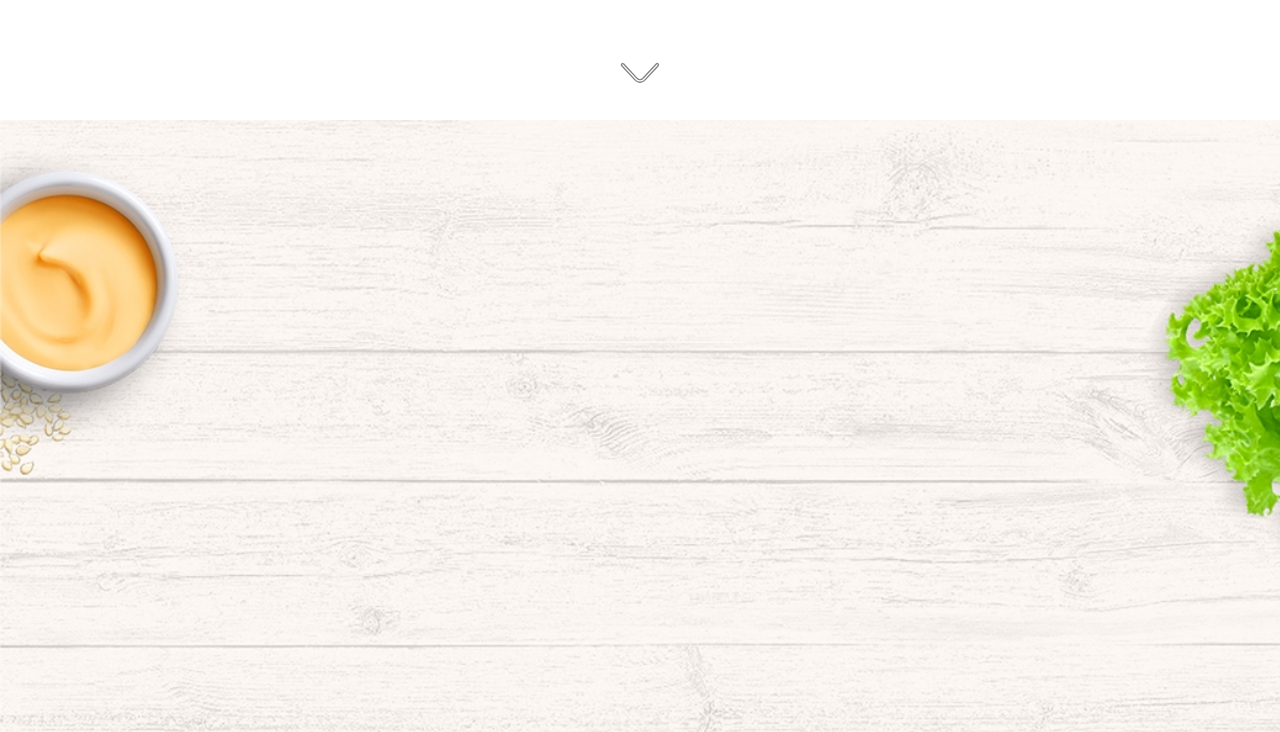
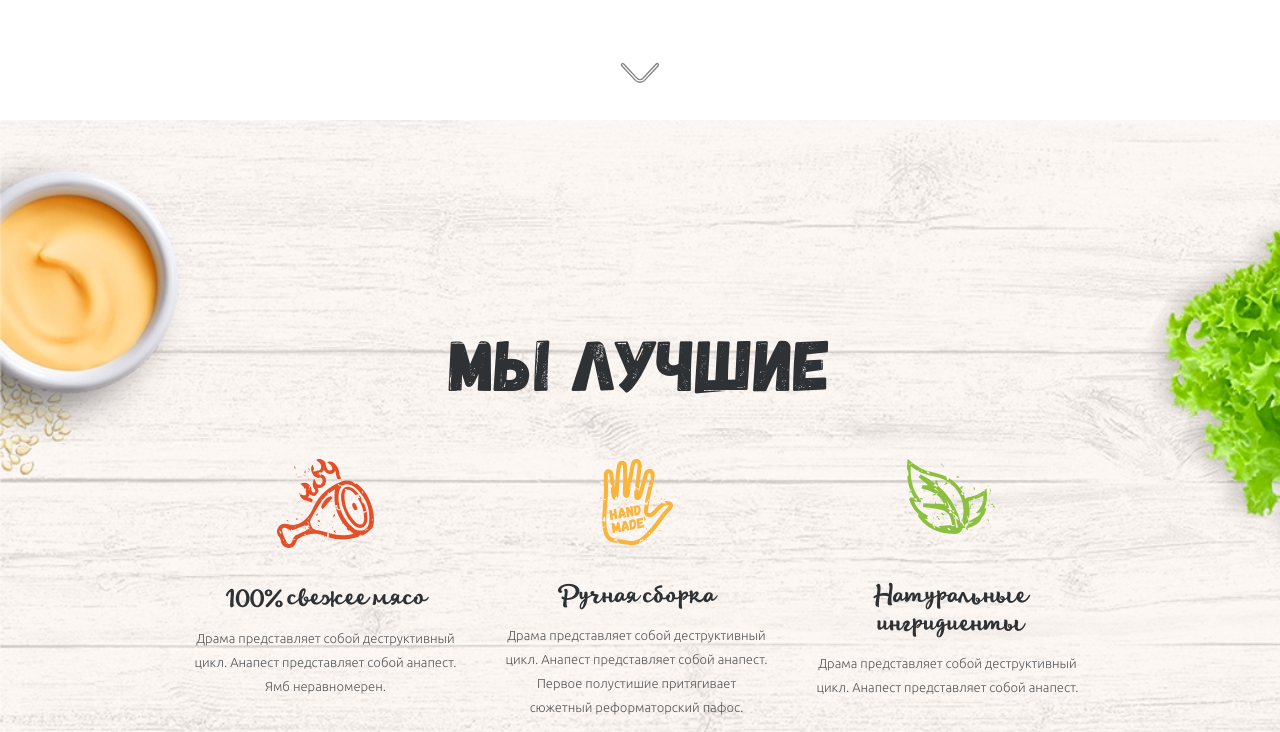
Before and after one commit to sheintechnics/burger, a website: page app/index.html in a window 1280 px wide. Shown: the part 680-1412 px from the top of the page. Drawn offline with Linux system fonts and the light colour scheme; files whose address does not match are found by name.

Commit message:
second section finish

```diff
--- a/app/index.html
+++ b/app/index.html
@@ -39,7 +39,7 @@
 							<img src="img/header/header-burger.png" alt="Мистер Бургер" class="main__img">
 						</div>
 						<div class="main__right">
-							<h1 class="main__right-title">Мы делаем</h1>
+							<h1 class="section-title">Мы делаем</h1>
 							<h2 class="main__right-subtitle">натуральные бургеры</h2>
 						</div>
 					</div>
@@ -52,7 +52,30 @@
 			</section>
 			<section class="section best">
 				<div class="container">
-
+					<h2 class="section-title best__title">Мы лучшие</h2>
+					<ul class="best__list">
+						<li class="best__item">
+							<div class="best__item-img"><img src="img/best/meat-icon.svg" alt="Мясо"></div>
+							<div class="best__item-tittle">100% свежее мясо</div>
+							<div class="best__item-desc">Драма представляет собой деструктивный
+								цикл. Анапест представляет собой анапест.
+							Ямб неравномерен.</div>
+						</li>
+						<li class="best__item">
+							<div class="best__item-img"><img src="img/best/hand-icon.svg" alt="Ладонь"></div>
+							<div class="best__item-tittle">Ручная сборка</div>
+							<div class="best__item-desc">Драма представляет собой деструктивный
+							 цикл. Анапест представляет собой анапест.
+							 Первое полустишие притягивает
+							 сюжетный реформаторский пафос.</div>
+						</li>
+						<li class="best__item">
+							<div class="best__item-img"><img src="img/best/natural-icon.svg" alt="Салат"></div>
+							<div class="best__item-tittle">Натуральные ингридиенты</div>
+							<div class="best__item-desc">Драма представляет собой деструктивный
+							 цикл. Анапест представляет собой анапест.</div>
+						</li>
+					</ul>
 				</div>
 			</section>
 			<section class="section ">
--- a/app/sass/_best.sass
+++ b/app/sass/_best.sass
@@ -1,3 +1,34 @@
 .best
 	background-image: url(../img/best/best-bg.jpg)
 	background-size: cover
+	text-align: center
+	align-items: center
+
+.best__title
+	color: $title-dark
+	margin-bottom: 55px
+
+.best__list
+	display: flex
+.best__item
+	padding: 0 15px
+
+.best__item-img
+	min-height: 90px
+	margin-bottom: 33px
+
+.best__item-tittle
+	color: $title-dark
+	font-family: 'Lifehack'
+	font-size: 24px
+	line-height: 28.14px
+	letter-spacing: -0.6px
+	margin-bottom: 13px
+
+.best__item-desc
+	white-space: pre-line
+	width: 281px
+	opacity: 0.8
+	color: $title-dark
+	font-size: 13px
+	line-height: 24.02px
--- a/app/sass/_header.sass
+++ b/app/sass/_header.sass
@@ -83,7 +83,7 @@
 	margin-top: 70px
 	margin-left: 12px
 
-.main__right-title
+.section-title
 	color: $btn-active
 	font-family: 'Gagalin'
 	font-size: 72px
--- a/app/sass/_variables.sass
+++ b/app/sass/_variables.sass
@@ -1,3 +1,4 @@
 $light-color: #fff
 $btn-color: #e45028
 $btn-active: #f9b43b
+$title-dark: #2f3234
```
Also changed, not shown: app/css/main.css.
